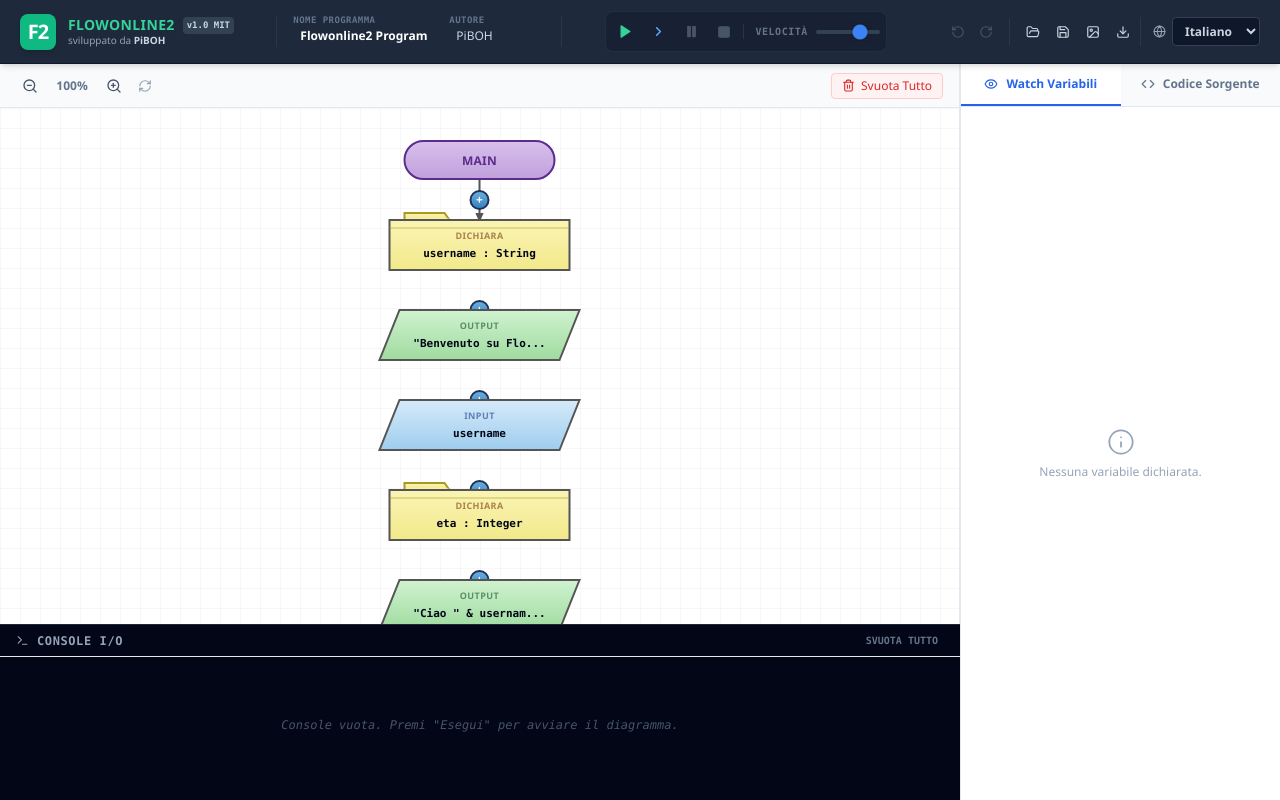
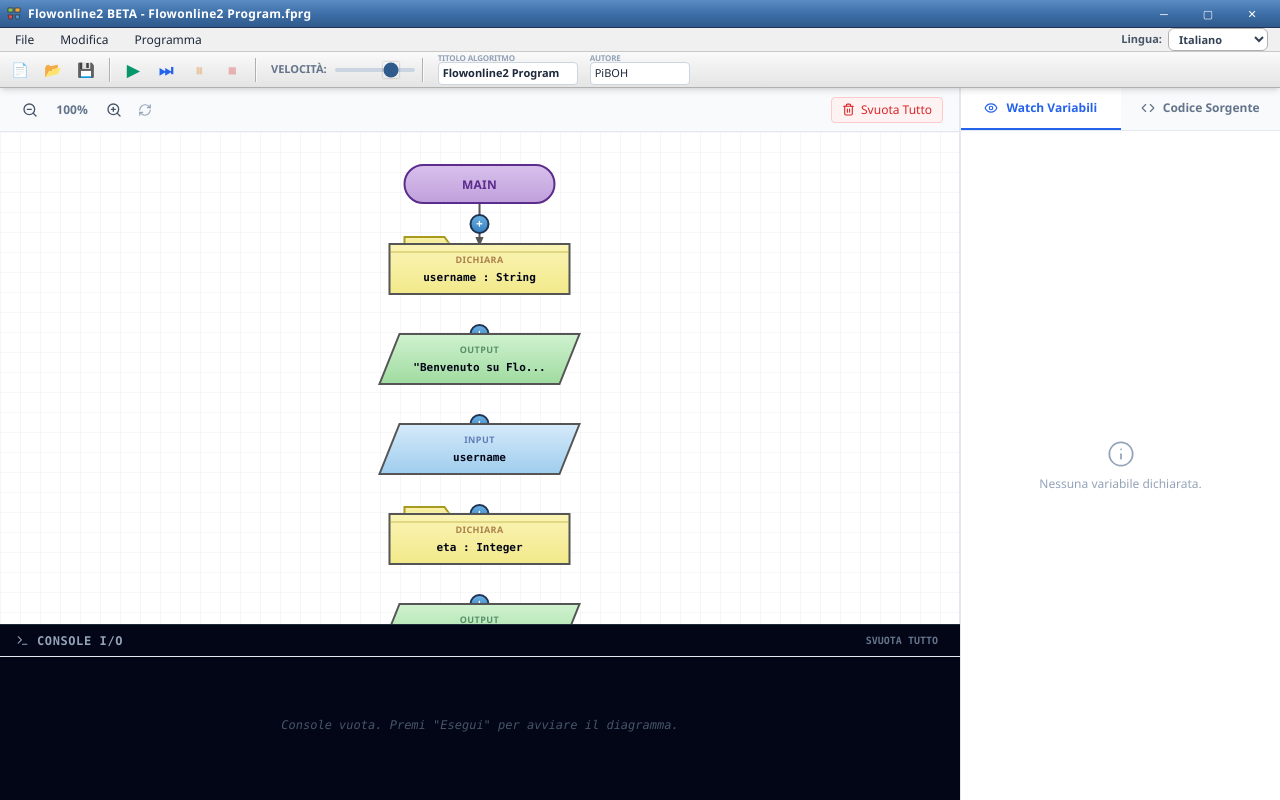
Before and after one commit to PiBOH/flowonline2, a React (Vite) app: page / in a window 1280 px wide. Built offline with nearby package versions, Linux system fonts and the light colour scheme.

Commit message:
Update Header.tsx

```diff
--- a/src/components/Header.tsx
+++ b/src/components/Header.tsx
@@ -1,26 +1,13 @@
-import React, { useRef } from 'react';
+import React, { useRef, useState } from 'react';
 import { useFlow } from '../context/FlowContext';
 import { translations } from '../utils/translations';
 import { FprgParser } from '../utils/fprgParser';
-import {
-  Play,
-  Pause,
-  Square,
-  ChevronRight,
-  RotateCcw,
-  RotateCw,
-  FolderOpen,
-  Save,
-  Download,
-  Image,
-  Globe
-} from 'lucide-react';
 
 export const Header: React.FC = () => {
   const {
     programTitle,
+    setProgramTitle,
     programAuthor,
-    setProgramTitle,
     setProgramAuthor,
     executionStatus,
     speed,
@@ -36,13 +23,22 @@ export const Header: React.FC = () => {
     pauseRun,
     stopRun,
     statements,
-    loadProgram
+    loadProgram,
+    clearAll
   } = useFlow();
 
   const fileInputRef = useRef<HTMLInputElement>(null);
   const t = translations[language];
 
-  // FILE OPEN: load .fprg file
+  // Dropdown states for Menus
+  const [activeDropdown, setActiveDropdown] = useState<string | null>(null);
+
+  // File IO actions
+  const handleNew = () => {
+    clearAll();
+    setActiveDropdown(null);
+  };
+
   const handleFileChange = (e: React.ChangeEvent<HTMLInputElement>) => {
     const file = e.target.files?.[0];
     if (!file) return;
@@ -58,11 +54,10 @@ export const Header: React.FC = () => {
       }
     };
     reader.readAsText(file);
-    // Reset file input value
     if (fileInputRef.current) fileInputRef.current.value = '';
+    setActiveDropdown(null);
   };
 
-  // FILE SAVE: export .fprg file
   const handleExportFprg = () => {
     try {
       const xml = FprgParser.serialize(statements, programTitle, programAuthor);
@@ -76,9 +71,9 @@ export const Header: React.FC = () => {
     } catch (err: any) {
       alert(`Errore nel salvataggio: ${err.message}`);
     }
+    setActiveDropdown(null);
   };
 
-  // JSON BACKUP
   const handleExportJson = () => {
     const data = {
       title: programTitle,
@@ -92,21 +87,17 @@ export const Header: React.FC = () => {
     link.download = `${programTitle.toLowerCase().replace(/\s+/g, '_') || 'diagramma'}_backup.json`;
     link.click();
     URL.revokeObjectURL(url);
+    setActiveDropdown(null);
   };
 
-  // SVG IMAGE EXPORT
   const handleExportSvg = () => {
     const svgEl = document.getElementById('flowchart-svg-export-target');
     if (!svgEl) {
       alert('Impossibile trovare il diagramma SVG da esportare.');
       return;
     }
-
-    // Clone the node to clean export styles
     const svgClone = svgEl.cloneNode(true) as SVGElement;
-    // Remove scale style to ensure correct sizes
     svgClone.style.transform = '';
-
     const svgString = new XMLSerializer().serializeToString(svgClone);
     const blob = new Blob([svgString], { type: 'image/svg+xml;charset=utf-8' });
     const url = URL.createObjectURL(blob);
@@ -115,207 +106,275 @@ export const Header: React.FC = () => {
     link.download = `${programTitle.toLowerCase().replace(/\s+/g, '_') || 'diagramma'}.svg`;
     link.click();
     URL.revokeObjectURL(url);
+    setActiveDropdown(null);
+  };
+
+  const toggleDropdown = (menu: string) => {
+    if (activeDropdown === menu) {
+      setActiveDropdown(null);
+    } else {
+      setActiveDropdown(menu);
+    }
   };
 
   const isRunning = executionStatus === 'running';
   const isStopped = executionStatus === 'stopped' || executionStatus === 'idle';
 
   return (
-    <header className="h-16 bg-slate-800 text-white border-b border-slate-900 px-5 flex items-center justify-between z-30 select-none shadow-md shrink-0">
-      {/* Brand License Logo */}
-      <div className="flex items-center space-x-3 shrink-0">
-        <div className="w-9 h-9 bg-emerald-500 rounded-lg flex items-center justify-center font-bold font-sans text-white text-xl tracking-tighter shadow-md">
-          F2
+    <div className="flex flex-col w-full z-30 select-none shadow-md shrink-0">
+
+      {/* ============ TITLE BAR (Faithful Windows Desktop Style) ============ */}
+      <div
+        className="h-[28px] text-white flex items-center justify-between px-[6px] border-b border-[#1F3354]"
+        style={{
+          background: 'linear-gradient(to bottom, #5B8DC4 0%, #3E6FA8 50%, #2F5A8C 100%)'
+        }}
+      >
+        <div className="flex items-center gap-[6px]">
+          {/* Flowgorithm 4-box Colored Logo */}
+          <svg className="w-[16px] h-[16px]" viewBox="0 0 32 32" xmlns="http://www.w3.org/2000/svg">
+            <rect x="4" y="4" width="10" height="8" fill="#84C44C" stroke="#333" strokeWidth="1.5" />
+            <rect x="18" y="4" width="10" height="8" fill="#F2A93B" stroke="#333" strokeWidth="1.5" />
+            <polygon points="4,18 14,18 12,26 6,26" fill="#E14C4C" stroke="#333" strokeWidth="1.5" />
+            <polygon points="18,18 28,18 26,26 20,26" fill="#4B9DDC" stroke="#333" strokeWidth="1.5" />
+          </svg>
+          <span className="text-[12px] font-semibold text-white font-sans tracking-wide">
+            Flowonline2 BETA - {programTitle || 'Untitled'}.fprg
+          </span>
         </div>
-        <div>
-          <div className="flex items-center space-x-2">
-            <h1 className="font-sans font-black text-sm tracking-wide uppercase leading-none text-emerald-400">
-              Flowonline2
-            </h1>
-            <span className="text-[9px] bg-slate-700 text-slate-300 font-mono font-bold px-1 py-0.5 rounded">
-              v1.0 MIT
-            </span>
-          </div>
-          <p className="text-[10px] font-sans text-slate-400 leading-tight">
-            sviluppato da <span className="font-semibold text-slate-300">PiBOH</span>
-          </p>
+
+        {/* Windows Frame Minimize / Maximize / Close simulation */}
+        <div className="flex h-full">
+          <button className="w-[44px] h-[28px] hover:bg-white/20 text-white font-sans text-[11px] transition">─</button>
+          <button className="w-[44px] h-[28px] hover:bg-white/20 text-white font-sans text-[11px] transition">▢</button>
+          <button className="w-[44px] h-[28px] hover:bg-red-600 text-white font-sans text-[11px] transition">✕</button>
         </div>
       </div>
 
-      {/* Program Info Fields (Editable) */}
-      <div className="hidden lg:flex items-center space-x-3 px-4 border-l border-r border-slate-700/60 max-w-xs xl:max-w-md">
-        <div className="flex flex-col">
-          <span className="text-[9px] font-mono font-bold text-slate-500 uppercase tracking-wider leading-none">Nome Programma</span>
-          <input
-            type="text"
-            value={programTitle}
-            onChange={(e) => setProgramTitle(e.target.value)}
-            className="bg-transparent hover:bg-slate-700/40 focus:bg-slate-900 focus:ring-1 focus:ring-blue-500 rounded border border-transparent focus:border-blue-500 text-xs font-bold text-white px-1.5 py-0.5 w-36 transition focus:outline-none"
-            placeholder="Mio Algoritmo"
-          />
+      {/* ============ MENU BAR (Faithful Windows Desktop Style) ============ */}
+      <div className="h-[24px] bg-[#F0F0F0] border-b border-[#C8C8C8] flex items-center px-[4px] relative z-40 text-slate-800 text-[12px] font-sans">
+
+        {/* FILE MENU */}
+        <div className="relative">
+          <button
+            onClick={() => toggleDropdown('file')}
+            className={`px-[10px] py-[2px] h-full flex items-center hover:bg-[#C9DEF5] hover:border hover:border-[#5B8DC4] rounded-[2px] ${
+              activeDropdown === 'file' ? 'bg-[#C9DEF5] border border-[#5B8DC4]' : 'border border-transparent'
+            }`}
+          >
+            File
+          </button>
+          {activeDropdown === 'file' && (
+            <div className="absolute left-0 top-full mt-[1px] min-w-[200px] bg-[#F5F5F5] border border-[#999] shadow-lg py-[2px] z-50 rounded-[1px]">
+              <button onClick={handleNew} className="w-full text-left px-3 py-1.5 hover:bg-[#C9DEF5] flex items-center justify-between text-slate-800">
+                <span>📄 Nuovo</span>
+                <span className="text-[10px] text-slate-400">Ctrl+N</span>
+              </button>
+              <button onClick={() => { fileInputRef.current?.click(); }} className="w-full text-left px-3 py-1.5 hover:bg-[#C9DEF5] flex items-center justify-between text-slate-800">
+                <span>📂 Apri...</span>
+                <span className="text-[10px] text-slate-400">Ctrl+O</span>
+              </button>
+              <input type="file" ref={fileInputRef} onChange={handleFileChange} accept=".fprg" className="hidden" />
+              <div className="h-[1px] bg-slate-300 my-1"></div>
+              <button onClick={handleExportFprg} className="w-full text-left px-3 py-1.5 hover:bg-[#C9DEF5] flex items-center justify-between text-slate-800">
+                <span>💾 Salva (.fprg)</span>
+                <span className="text-[10px] text-slate-400">Ctrl+S</span>
+              </button>
+              <button onClick={handleExportJson} className="w-full text-left px-3 py-1.5 hover:bg-[#C9DEF5] flex items-center text-slate-800">
+                <span>📦 Backup JSON</span>
+              </button>
+              <button onClick={handleExportSvg} className="w-full text-left px-3 py-1.5 hover:bg-[#C9DEF5] flex items-center text-slate-800">
+                <span>🖼️ Esporta Immagine SVG</span>
+              </button>
+            </div>
+          )}
         </div>
-        <div className="flex flex-col">
-          <span className="text-[9px] font-mono font-bold text-slate-500 uppercase tracking-wider leading-none">Autore</span>
-          <input
-            type="text"
-            value={programAuthor}
-            onChange={(e) => setProgramAuthor(e.target.value)}
-            className="bg-transparent hover:bg-slate-700/40 focus:bg-slate-900 focus:ring-1 focus:ring-blue-500 rounded border border-transparent focus:border-blue-500 text-xs text-slate-300 px-1.5 py-0.5 w-24 transition focus:outline-none"
-            placeholder="Autore"
-          />
+
+        {/* MODIFICA MENU */}
+        <div className="relative ml-1">
+          <button
+            onClick={() => toggleDropdown('edit')}
+            className={`px-[10px] py-[2px] h-full flex items-center hover:bg-[#C9DEF5] hover:border hover:border-[#5B8DC4] rounded-[2px] ${
+              activeDropdown === 'edit' ? 'bg-[#C9DEF5] border border-[#5B8DC4]' : 'border border-transparent'
+            }`}
+          >
+            Modifica
+          </button>
+          {activeDropdown === 'edit' && (
+            <div className="absolute left-0 top-full mt-[1px] min-w-[180px] bg-[#F5F5F5] border border-[#999] shadow-lg py-[2px] z-50 rounded-[1px]">
+              <button onClick={undo} disabled={!canUndo} className="w-full text-left px-3 py-1.5 hover:bg-[#C9DEF5] flex items-center justify-between disabled:opacity-40 text-slate-800">
+                <span>↩ Annulla (Undo)</span>
+                <span className="text-[10px] text-slate-400">Ctrl+Z</span>
+              </button>
+              <button onClick={redo} disabled={!canRedo} className="w-full text-left px-3 py-1.5 hover:bg-[#C9DEF5] flex items-center justify-between disabled:opacity-40 text-slate-800">
+                <span>↪ Ripristina (Redo)</span>
+                <span className="text-[10px] text-slate-400">Ctrl+Y</span>
+              </button>
+            </div>
+          )}
+        </div>
+
+        {/* PROGRAMMA MENU */}
+        <div className="relative ml-1">
+          <button
+            onClick={() => toggleDropdown('program')}
+            className={`px-[10px] py-[2px] h-full flex items-center hover:bg-[#C9DEF5] hover:border hover:border-[#5B8DC4] rounded-[2px] ${
+              activeDropdown === 'program' ? 'bg-[#C9DEF5] border border-[#5B8DC4]' : 'border border-transparent'
+            }`}
+          >
+            Programma
+          </button>
+          {activeDropdown === 'program' && (
+            <div className="absolute left-0 top-full mt-[1px] min-w-[180px] bg-[#F5F5F5] border border-[#999] shadow-lg py-[2px] z-50 rounded-[1px]">
+              <button onClick={() => { startRun(); setActiveDropdown(null); }} className="w-full text-left px-3 py-1.5 hover:bg-[#C9DEF5] flex items-center text-slate-800">
+                <span>▶ Esegui (Run)</span>
+              </button>
+              <button onClick={() => { stepRun(); setActiveDropdown(null); }} className="w-full text-left px-3 py-1.5 hover:bg-[#C9DEF5] flex items-center text-slate-800">
+                <span>⏭ Passo-Passo (Step)</span>
+              </button>
+              <button onClick={() => { pauseRun(); setActiveDropdown(null); }} className="w-full text-left px-3 py-1.5 hover:bg-[#C9DEF5] flex items-center text-slate-800">
+                <span>⏸ Pausa</span>
+              </button>
+              <button onClick={() => { stopRun(); setActiveDropdown(null); }} className="w-full text-left px-3 py-1.5 hover:bg-[#C9DEF5] flex items-center text-slate-800">
+                <span>⏹ Stop</span>
+              </button>
+            </div>
+          )}
+        </div>
+
+        {/* GLOBE LANGUAGE SWITCHER */}
+        <div className="relative ml-auto mr-2 flex items-center gap-1.5 text-slate-600 text-[11px] font-semibold">
+          <span>Lingua:</span>
+          <select
+            value={language}
+            onChange={(e) => setLanguage(e.target.value as any)}
+            className="border border-[#B0B0B0] bg-white rounded-md py-0.5 px-1.5 text-slate-700 font-bold focus:outline-none cursor-pointer"
+          >
+            <option value="en">English (US)</option>
+            <option value="en_GB">English (UK)</option>
+            <option value="de">Deutsch</option>
+            <option value="fr">Français</option>
+            <option value="es">Español</option>
+            <option value="it">Italiano</option>
+          </select>
         </div>
       </div>
 
-      {/* RUNTIME INTERPRETER CONTROLS */}
-      <div className="flex items-center space-x-1.5 bg-slate-900/40 p-1.5 rounded-lg border border-slate-700/40">
+      {/* ============ TOOLBAR (Faithful Windows Desktop Style) ============ */}
+      <div
+        className="h-[36px] border-b border-[#B0B0B0] flex items-center px-[4px] gap-[1px]"
+        style={{
+          background: 'linear-gradient(to bottom, #FAFAFA, #E4E4E4)'
+        }}
+      >
+        {/* NEW BUTTON */}
+        <button
+          onClick={handleNew}
+          className="w-[32px] h-[32px] hover:bg-slate-200/50 hover:border hover:border-[#5B8DC4] hover:shadow-sm rounded-[3px] flex items-center justify-center text-slate-700 text-sm active:scale-95 transition-all"
+          title="Nuovo"
+        >
+          📄
+        </button>
+
+        {/* OPEN BUTTON */}
+        <button
+          onClick={() => fileInputRef.current?.click()}
+          className="w-[32px] h-[32px] hover:bg-slate-200/50 hover:border hover:border-[#5B8DC4] hover:shadow-sm rounded-[3px] flex items-center justify-center text-slate-700 text-sm active:scale-95 transition-all"
+          title="Apri"
+        >
+          📂
+        </button>
+
+        {/* SAVE BUTTON */}
+        <button
+          onClick={handleExportFprg}
+          className="w-[32px] h-[32px] hover:bg-slate-200/50 hover:border hover:border-[#5B8DC4] hover:shadow-sm rounded-[3px] flex items-center justify-center text-slate-700 text-sm active:scale-95 transition-all"
+          title="Salva"
+        >
+          💾
+        </button>
+
+        <div className="w-[1px] h-[24px] bg-[#B0B0B0] mx-[6px] shadow-[1px_0_0_#FAFAFA]"></div>
+
+        {/* RUN BUTTON */}
         <button
           onClick={startRun}
           disabled={isRunning}
-          className={`p-1.5 rounded transition ${
-            isRunning
-              ? 'text-slate-600 cursor-not-allowed'
-              : 'text-emerald-400 hover:bg-slate-700'
-          }`}
+          className="w-[32px] h-[32px] hover:bg-[#D5EAFA] hover:border hover:border-[#5B8DC4] hover:shadow-sm rounded-[3px] flex items-center justify-center text-emerald-600 font-bold active:scale-95 transition-all disabled:opacity-30 disabled:pointer-events-none"
           title={t.toolbar.run}
         >
-          <Play size={15} fill="currentColor" />
+          ▶
         </button>
 
+        {/* STEP BUTTON */}
         <button
           onClick={stepRun}
-          className="p-1.5 text-blue-400 hover:bg-slate-700 rounded transition"
+          className="w-[32px] h-[32px] hover:bg-[#D5EAFA] hover:border hover:border-[#5B8DC4] hover:shadow-sm rounded-[3px] flex items-center justify-center text-blue-600 font-bold active:scale-95 transition-all"
           title={t.toolbar.step}
         >
-          <ChevronRight size={15} className="stroke-[2.5]" />
+          ⏭
         </button>
 
+        {/* PAUSE BUTTON */}
         <button
           onClick={pauseRun}
           disabled={!isRunning}
-          className={`p-1.5 rounded transition ${
-            !isRunning
-              ? 'text-slate-600 cursor-not-allowed'
-              : 'text-amber-400 hover:bg-slate-700'
-          }`}
+          className="w-[32px] h-[32px] hover:bg-[#FCD2E6] hover:border hover:border-[#B03F70] hover:shadow-sm rounded-[3px] flex items-center justify-center text-amber-600 font-bold active:scale-95 transition-all disabled:opacity-30 disabled:pointer-events-none"
           title={t.toolbar.pause}
         >
-          <Pause size={15} fill="currentColor" />
+          ⏸
         </button>
 
+        {/* STOP BUTTON */}
         <button
           onClick={stopRun}
           disabled={isStopped}
-          className={`p-1.5 rounded transition ${
-            isStopped
-              ? 'text-slate-600 cursor-not-allowed'
-              : 'text-red-400 hover:bg-slate-700'
-          }`}
+          className="w-[32px] h-[32px] hover:bg-rose-100 hover:border hover:border-red-400 hover:shadow-sm rounded-[3px] flex items-center justify-center text-red-600 font-bold active:scale-95 transition-all disabled:opacity-30 disabled:pointer-events-none"
           title={t.toolbar.stop}
         >
-          <Square size={14} fill="currentColor" />
+          ⏹
         </button>
 
-        {/* SPEED SLIDER */}
-        <div className="flex items-center space-x-2 pl-3 border-l border-slate-700/60">
-          <span className="text-[10px] font-bold text-slate-500 font-mono uppercase tracking-wider">
-            {t.toolbar.speed}
-          </span>
+        <div className="w-[1px] h-[24px] bg-[#B0B0B0] mx-[6px] shadow-[1px_0_0_#FAFAFA]"></div>
+
+        {/* SPEED CONTROL */}
+        <div className="flex items-center gap-2 pl-2 text-slate-500 text-[11px] font-bold font-sans">
+          <span>VELOCITÀ:</span>
           <input
             type="range"
             min="1"
             max="100"
             value={speed}
             onChange={(e) => setSpeed(parseInt(e.target.value, 10))}
-            className="w-16 h-1 bg-slate-700 rounded-lg appearance-none cursor-pointer accent-blue-500 focus:outline-none"
+            className="w-[80px] h-[4px] bg-slate-300 rounded appearance-none cursor-pointer accent-[#2F5A8C]"
           />
+        </div>
+
+        <div className="w-[1px] h-[24px] bg-[#B0B0B0] mx-[6px] shadow-[1px_0_0_#FAFAFA]"></div>
+
+        {/* META ATTRIBUTI (Editable directly on Toolbar) */}
+        <div className="hidden md:flex items-center gap-3 pl-2">
+          <div className="flex flex-col text-[10px] font-sans">
+            <span className="text-slate-400 uppercase font-black tracking-tight text-[8px] leading-none">TITOLO ALGORITMO</span>
+            <input
+              type="text"
+              value={programTitle}
+              onChange={(e) => setProgramTitle(e.target.value)}
+              className="bg-white border border-slate-300 rounded text-slate-800 px-1 py-0.5 w-[140px] text-[11px] font-bold focus:outline-none focus:border-[#5B8DC4]"
+            />
+          </div>
+          <div className="flex flex-col text-[10px] font-sans">
+            <span className="text-slate-400 uppercase font-black tracking-tight text-[8px] leading-none">AUTORE</span>
+            <input
+              type="text"
+              value={programAuthor}
+              onChange={(e) => setProgramAuthor(e.target.value)}
+              className="bg-white border border-slate-300 rounded text-slate-800 px-1 py-0.5 w-[100px] text-[11px] focus:outline-none focus:border-[#5B8DC4]"
+            />
+          </div>
         </div>
       </div>
 
-      {/* UNDO / REDO & FILE SYSTEM */}
-      <div className="flex items-center space-x-1 pl-4">
-        {/* Undo / Redo */}
-        <div className="flex items-center space-x-0.5 border-r border-slate-700/60 pr-2.5">
-          <button
-            onClick={undo}
-            disabled={!canUndo}
-            className={`p-1.5 rounded transition ${
-              !canUndo ? 'text-slate-600 cursor-not-allowed' : 'text-slate-300 hover:bg-slate-700 hover:text-white'
-            }`}
-            title={t.toolbar.undo}
-          >
-            <RotateCcw size={14} />
-          </button>
-          <button
-            onClick={redo}
-            disabled={!canRedo}
-            className={`p-1.5 rounded transition ${
-              !canRedo ? 'text-slate-600 cursor-not-allowed' : 'text-slate-300 hover:bg-slate-700 hover:text-white'
-            }`}
-            title={t.toolbar.redo}
-          >
-            <RotateCw size={14} />
-          </button>
-        </div>
-
-        {/* Bidirectional File IO / Export Options */}
-        <div className="flex items-center space-x-1 pl-1.5">
-          <button
-            onClick={() => fileInputRef.current?.click()}
-            className="p-1.5 text-slate-300 hover:bg-slate-700 hover:text-white rounded transition"
-            title={t.toolbar.import}
-          >
-            <FolderOpen size={14} />
-          </button>
-          <input
-            type="file"
-            ref={fileInputRef}
-            onChange={handleFileChange}
-            accept=".fprg"
-            className="hidden"
-          />
-
-          <button
-            onClick={handleExportFprg}
-            className="p-1.5 text-slate-300 hover:bg-slate-700 hover:text-white rounded transition"
-            title={t.toolbar.export}
-          >
-            <Save size={14} />
-          </button>
-
-          <button
-            onClick={handleExportSvg}
-            className="p-1.5 text-slate-300 hover:bg-slate-700 hover:text-white rounded transition"
-            title={t.toolbar.exportImage}
-          >
-            <Image size={14} />
-          </button>
-
-          <button
-            onClick={handleExportJson}
-            className="p-1.5 text-slate-300 hover:bg-slate-700 hover:text-white rounded transition"
-            title={t.toolbar.exportJson}
-          >
-            <Download size={14} />
-          </button>
-        </div>
-
-        {/* LANGUAGE SELECTOR */}
-        <div className="flex items-center space-x-1.5 pl-3 border-l border-slate-700/60">
-          <Globe size={13} className="text-slate-400" />
-          <select
-            value={language}
-            onChange={(e) => setLanguage(e.target.value as any)}
-            className="bg-slate-900 border border-slate-700 text-slate-300 text-xs font-semibold px-2 py-1 rounded focus:outline-none focus:ring-1 focus:ring-blue-500 cursor-pointer"
-          >
-            <option value="en">EN (US)</option>
-            <option value="en_GB">EN (UK)</option>
-            <option value="it">Italiano</option>
-            <option value="de">Deutsch</option>
-            <option value="fr">Français</option>
-            <option value="es">Español</option>
-          </select>
-        </div>
-      </div>
-    </header>
+    </div>
   );
 };
```
